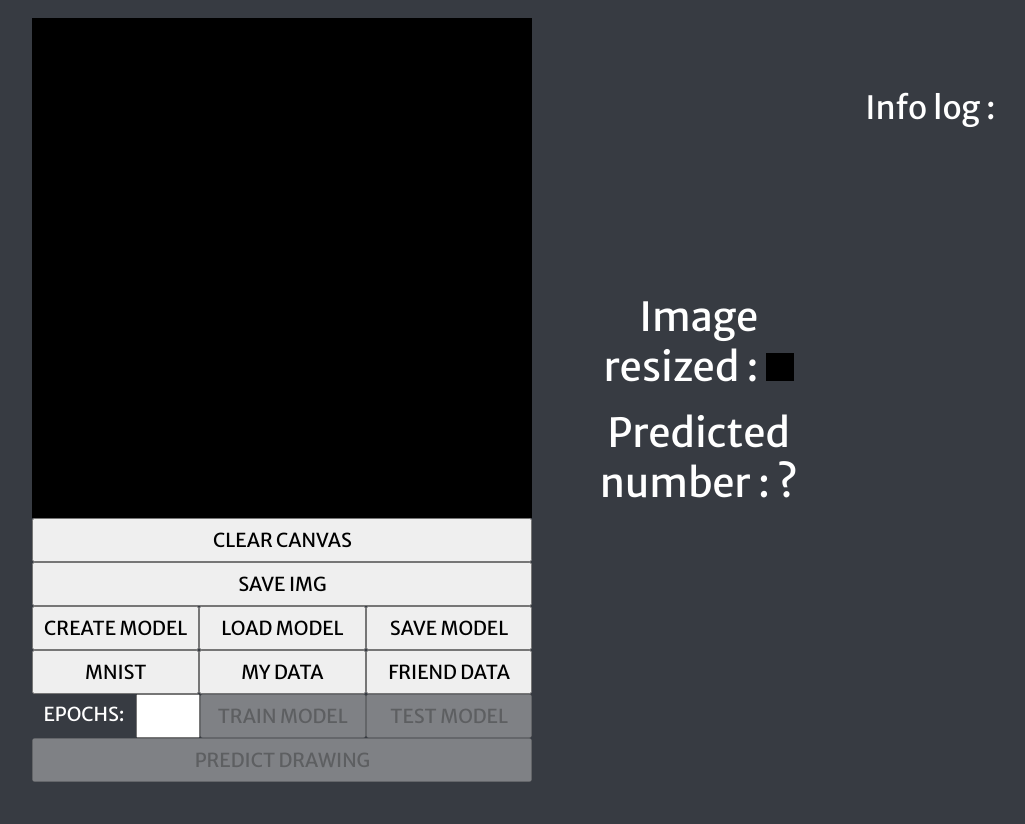
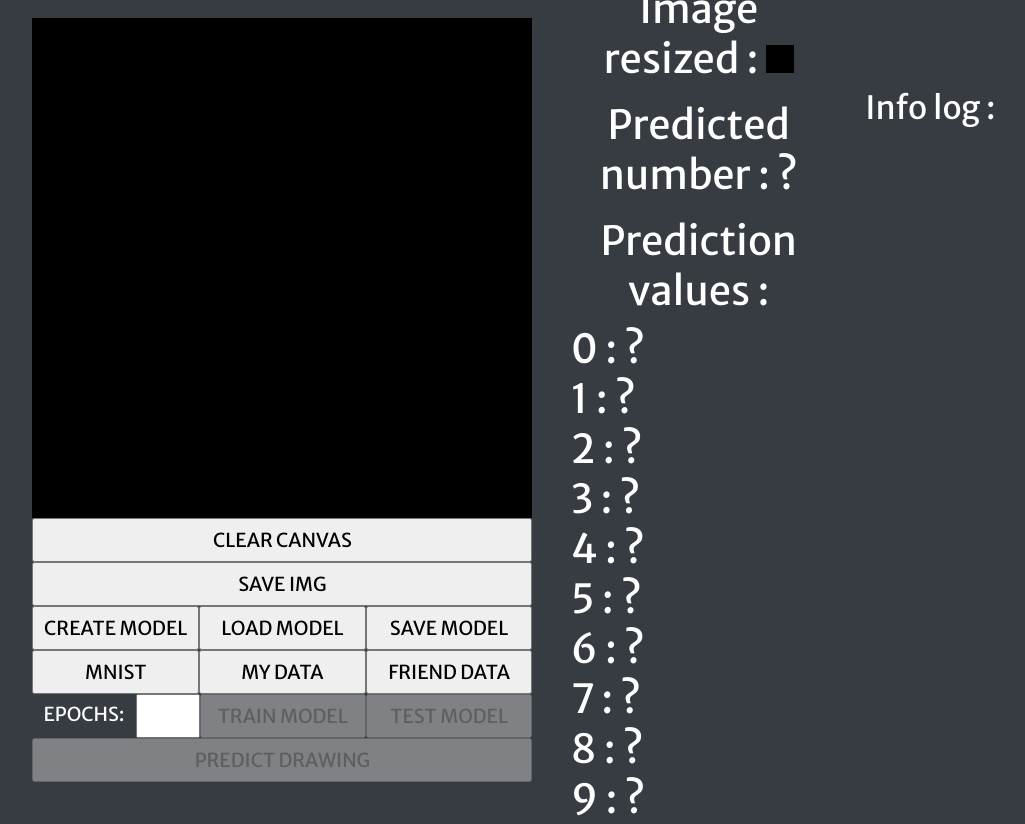
Before and after one commit to KrzysztofT415/DigitRecognition, a plain HTML site: page index.html in a window 1280 px wide. Shown: the whole page, without its empty margins (6-1031 px from the left). Before the commit the page ends 800 px from the top, so only its background shows below. Drawn offline with Linux system fonts and the light colour scheme.

Commit message:
Improved showing prediction values

```diff
--- a/index.html
+++ b/index.html
@@ -40,6 +40,17 @@
     <div id='stats' style='display: flex; flex-direction: column'>
         <label>Image resized : <canvas id='mini' width='28px' height='28px'></canvas></label>
         <label>Predicted number : <a id='prediction'>?</a></label>
+        <label>Prediction values :</label>
+        <a id='predictions0' class='left'>0 : ?</a>
+        <a id='predictions1' class='left'>1 : ?</a>
+        <a id='predictions2' class='left'>2 : ?</a>
+        <a id='predictions3' class='left'>3 : ?</a>
+        <a id='predictions4' class='left'>4 : ?</a>
+        <a id='predictions5' class='left'>5 : ?</a>
+        <a id='predictions6' class='left'>6 : ?</a>
+        <a id='predictions7' class='left'>7 : ?</a>
+        <a id='predictions8' class='left'>8 : ?</a>
+        <a id='predictions9' class='left'>9 : ?</a>
     </div>
 
     <label id='info'></label>
--- a/js/script.js
+++ b/js/script.js
@@ -159,11 +159,11 @@ const getDataBytesView = async(imageData) => {
 const predictModel = async(dataBytesView) => {
     let output = await model.predict(dataBytesView)
     let outputData = JSON.parse(output.toString().slice(13,150).split(',]')[0])
-    info.innerText += '* Made prediction:\n'
+    info.innerText += '* Made prediction\n'
 
     let maximum = 0
     for (let i = 0; i < 10; ++i) {
-        info.innerText += i + ' : ' + outputData[i] + '\n'
+        document.getElementById('predictions' + i).innerText = i + ' : ' + outputData[i] + '\n'
         if (outputData[i] > outputData[maximum]) maximum = i
     }
 
--- a/style.css
+++ b/style.css
@@ -67,7 +67,7 @@ input {
     text-align: center;
 }
 
-label {
+label, a {
     color: var(--white);
     padding: 1vh 0;
     font-size: 1.2pc;
@@ -82,7 +82,7 @@ button.chosen {
     background-color: var(--secondaryLE);
 }
 
-#stats label {
+#stats label, #stats a {
     color: var(--white);
     font-size: 2.5pc;
     width: 20vw;
@@ -112,3 +112,8 @@ div.col4 {
 input {
     overflow: hidden;
 }
+
+.left {
+    text-align: left;
+    padding: 0;
+}
```
